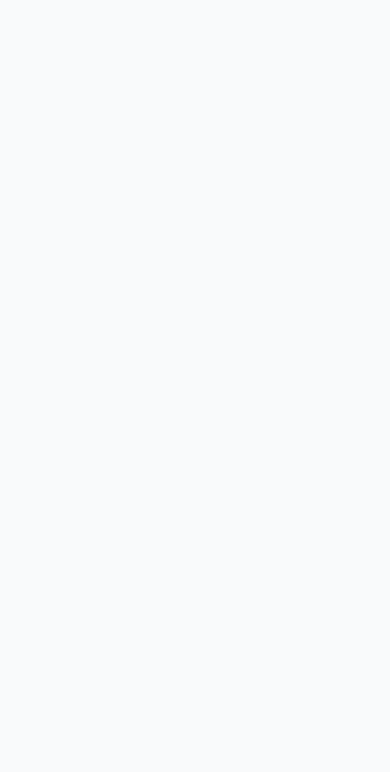
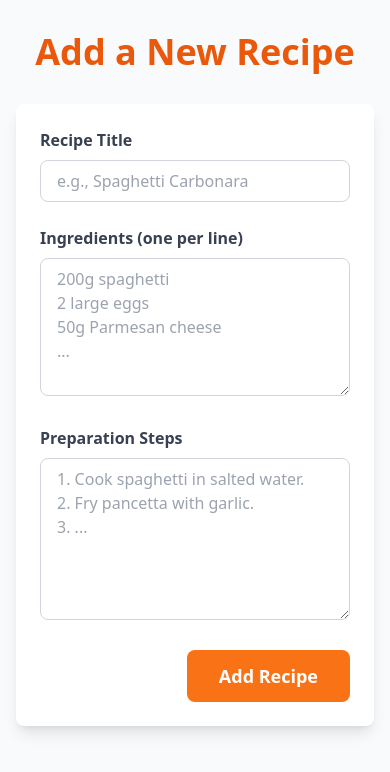
Before and after one commit to Njiru-ux/alx-fe-reactjs, a React app in the folder recipe-sharing-platform/: page /add in a window 390 px wide. Before the commit this address had no page. Shown: the top 772 px of the page. Built offline with nearby package versions, Linux system fonts and the light colour scheme; the HTML template or start-up script is replaced by a standard one.

Commit message:
Responsive recipe form

```diff
--- a/recipe-sharing-platform/src/App.jsx
+++ b/recipe-sharing-platform/src/App.jsx
@@ -1,6 +1,7 @@
 import { BrowserRouter as Router, Routes, Route } from 'react-router-dom';
 import HomePage from './components/HomePage';
 import RecipeDetail from './components/RecipeDetail';
+import AddRecipeForm from './components/AddRecipeForm';
 
 function App() {
   return (
@@ -9,6 +10,7 @@ function App() {
         <Routes>
           <Route path="/" element={<HomePage />} />
           <Route path="/recipe/:id" element={<RecipeDetail />} />
+          <Route path="/add" element={<AddRecipeForm />} />
         </Routes>
       </div>
     </Router>
--- /dev/null
+++ b/recipe-sharing-platform/src/components/AddRecipeForm.jsx
@@ -0,0 +1,181 @@
+import { useState } from 'react';
+import { useNavigate } from 'react-router-dom';
+
+const AddRecipeForm = () => {
+  const navigate = useNavigate();
+
+  // Form state
+  const [formData, setFormData] = useState({
+    title: '',
+    ingredients: '',
+    steps: '',
+  });
+
+  // Validation errors state
+  const [errors, setErrors] = useState({});
+
+  // Track if form has been submitted (to show errors only after submit)
+  const [submitted, setSubmitted] = useState(false);
+
+  // Handle input changes
+  const handleChange = (e) => {
+    const { name, value } = e.target;
+    setFormData((prev) => ({
+      ...prev,
+      [name]: value,
+    }));
+    // Clear that field's error when user types
+    if (errors[name]) {
+      setErrors((prev) => ({
+        ...prev,
+        [name]: '',
+      }));
+    }
+  };
+
+  // Validate form
+  const validate = () => {
+    const newErrors = {};
+
+    if (!formData.title.trim()) {
+      newErrors.title = 'Recipe title is required';
+    }
+
+    if (!formData.ingredients.trim()) {
+      newErrors.ingredients = 'Ingredients are required';
+    } else {
+      // Optional: check that ingredients list has at least two items (split by line break or comma)
+      const ingredientLines = formData.ingredients.split('\n').filter(line => line.trim() !== '');
+      if (ingredientLines.length < 2) {
+        newErrors.ingredients = 'Please list at least two ingredients (one per line)';
+      }
+    }
+
+    if (!formData.steps.trim()) {
+      newErrors.steps = 'Preparation steps are required';
+    }
+
+    return newErrors;
+  };
+
+  // Handle form submission
+  const handleSubmit = (e) => {
+    e.preventDefault();
+    setSubmitted(true);
+
+    const validationErrors = validate();
+    if (Object.keys(validationErrors).length > 0) {
+      setErrors(validationErrors);
+      return;
+    }
+
+    // For now, just log the new recipe and navigate back home
+    console.log('New recipe submitted:', formData);
+    alert('Recipe added successfully! (Check console for data)');
+
+    // Reset form
+    setFormData({ title: '', ingredients: '', steps: '' });
+    setSubmitted(false);
+    setErrors({});
+
+    // Optionally redirect to home page
+    navigate('/');
+  };
+
+  return (
+    <div className="container mx-auto px-4 py-8 max-w-3xl">
+      <h1 className="text-4xl font-bold text-center text-orange-600 mb-8">
+        Add a New Recipe
+      </h1>
+
+      <form
+        onSubmit={handleSubmit}
+        className="bg-white rounded-lg shadow-lg p-6 md:p-8 space-y-6"
+      >
+        {/* Title field */}
+        <div>
+          <label
+            htmlFor="title"
+            className="block text-gray-700 font-semibold mb-2"
+          >
+            Recipe Title
+          </label>
+          <input
+            type="text"
+            id="title"
+            name="title"
+            value={formData.title}
+            onChange={handleChange}
+            className={`w-full px-4 py-2 border rounded-lg focus:outline-none focus:ring-2 focus:ring-orange-300 transition ${
+              submitted && errors.title ? 'border-red-500' : 'border-gray-300'
+            }`}
+            placeholder="e.g., Spaghetti Carbonara"
+          />
+          {submitted && errors.title && (
+            <p className="text-red-500 text-sm mt-1">{errors.title}</p>
+          )}
+        </div>
+
+        {/* Ingredients field */}
+        <div>
+          <label
+            htmlFor="ingredients"
+            className="block text-gray-700 font-semibold mb-2"
+          >
+            Ingredients (one per line)
+          </label>
+          <textarea
+            id="ingredients"
+            name="ingredients"
+            value={formData.ingredients}
+            onChange={handleChange}
+            rows="5"
+            className={`w-full px-4 py-2 border rounded-lg focus:outline-none focus:ring-2 focus:ring-orange-300 transition ${
+              submitted && errors.ingredients ? 'border-red-500' : 'border-gray-300'
+            }`}
+            placeholder="200g spaghetti&#10;2 large eggs&#10;50g Parmesan cheese&#10;..."
+          />
+          {submitted && errors.ingredients && (
+            <p className="text-red-500 text-sm mt-1">{errors.ingredients}</p>
+          )}
+        </div>
+
+        {/* Preparation steps field */}
+        <div>
+          <label
+            htmlFor="steps"
+            className="block text-gray-700 font-semibold mb-2"
+          >
+            Preparation Steps
+          </label>
+          <textarea
+            id="steps"
+            name="steps"
+            value={formData.steps}
+            onChange={handleChange}
+            rows="6"
+            className={`w-full px-4 py-2 border rounded-lg focus:outline-none focus:ring-2 focus:ring-orange-300 transition ${
+              submitted && errors.steps ? 'border-red-500' : 'border-gray-300'
+            }`}
+            placeholder="1. Cook spaghetti in salted water.&#10;2. Fry pancetta with garlic.&#10;3. ..."
+          />
+          {submitted && errors.steps && (
+            <p className="text-red-500 text-sm mt-1">{errors.steps}</p>
+          )}
+        </div>
+
+        {/* Submit button */}
+        <div className="flex justify-end">
+          <button
+            type="submit"
+            className="bg-orange-500 hover:bg-orange-600 text-white font-bold py-3 px-8 rounded-lg transition-colors duration-200 text-lg"
+          >
+            Add Recipe
+          </button>
+        </div>
+      </form>
+    </div>
+  );
+};
+
+export default AddRecipeForm;
--- a/recipe-sharing-platform/src/components/HomePage.jsx
+++ b/recipe-sharing-platform/src/components/HomePage.jsx
@@ -28,6 +28,17 @@ const HomePage = () => {
         Recipes to Share
       </h1>
 
+      {/* Add Recipe Button */}
+      <div className="text-right mb-6">
+        <Link
+          to="/add"
+          className="inline-block bg-green-500 hover:bg-green-600 text-white font-medium py-2 px-6 rounded-lg transition-colors duration-200"
+        >
+          + Add New Recipe
+        </Link>
+      </div>
+
+      {/* Recipe Grid */}
       <div className="grid grid-cols-1 sm:grid-cols-2 lg:grid-cols-3 xl:grid-cols-4 gap-6">
         {recipes.map((recipe) => (
           <div
```
